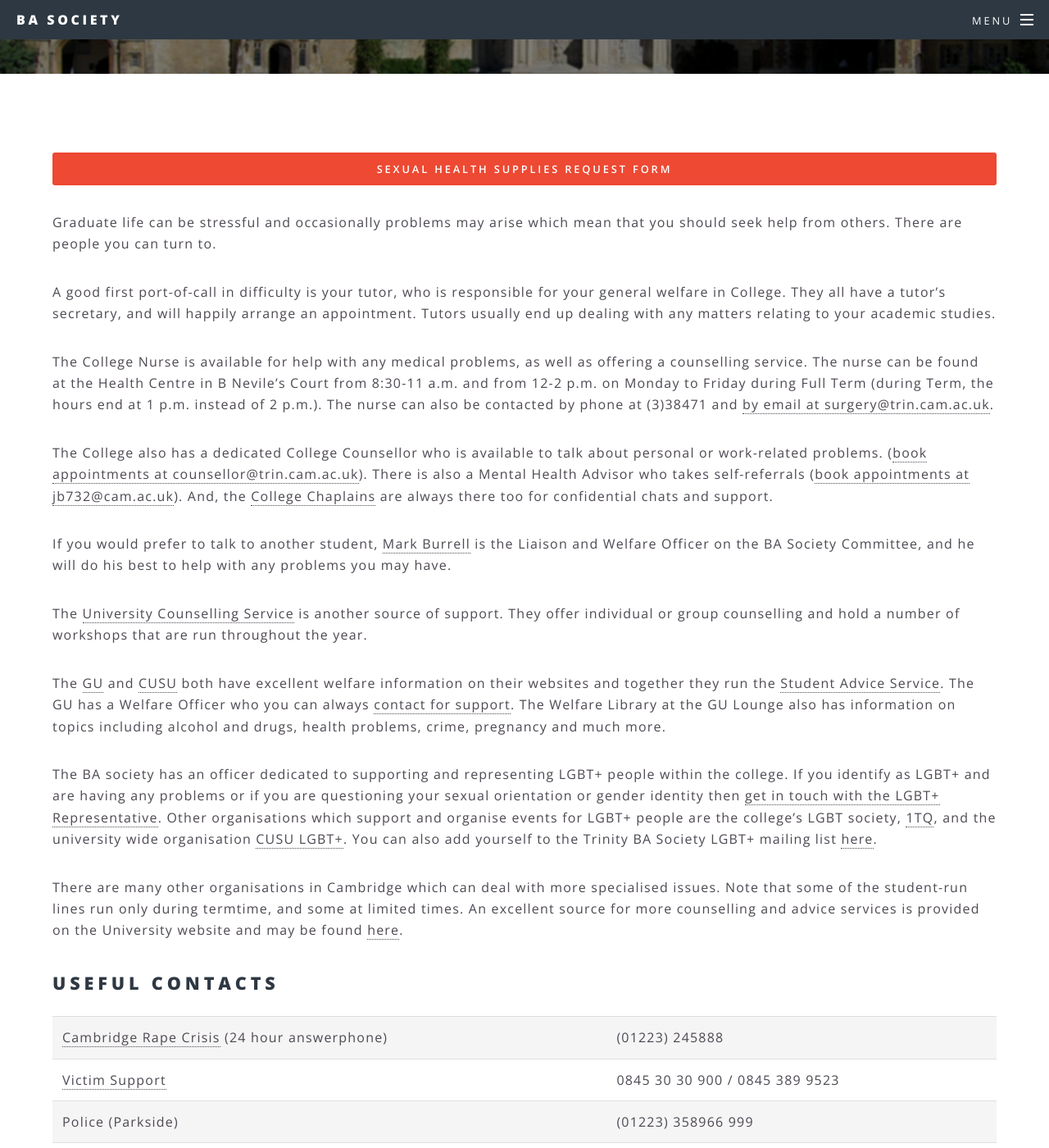
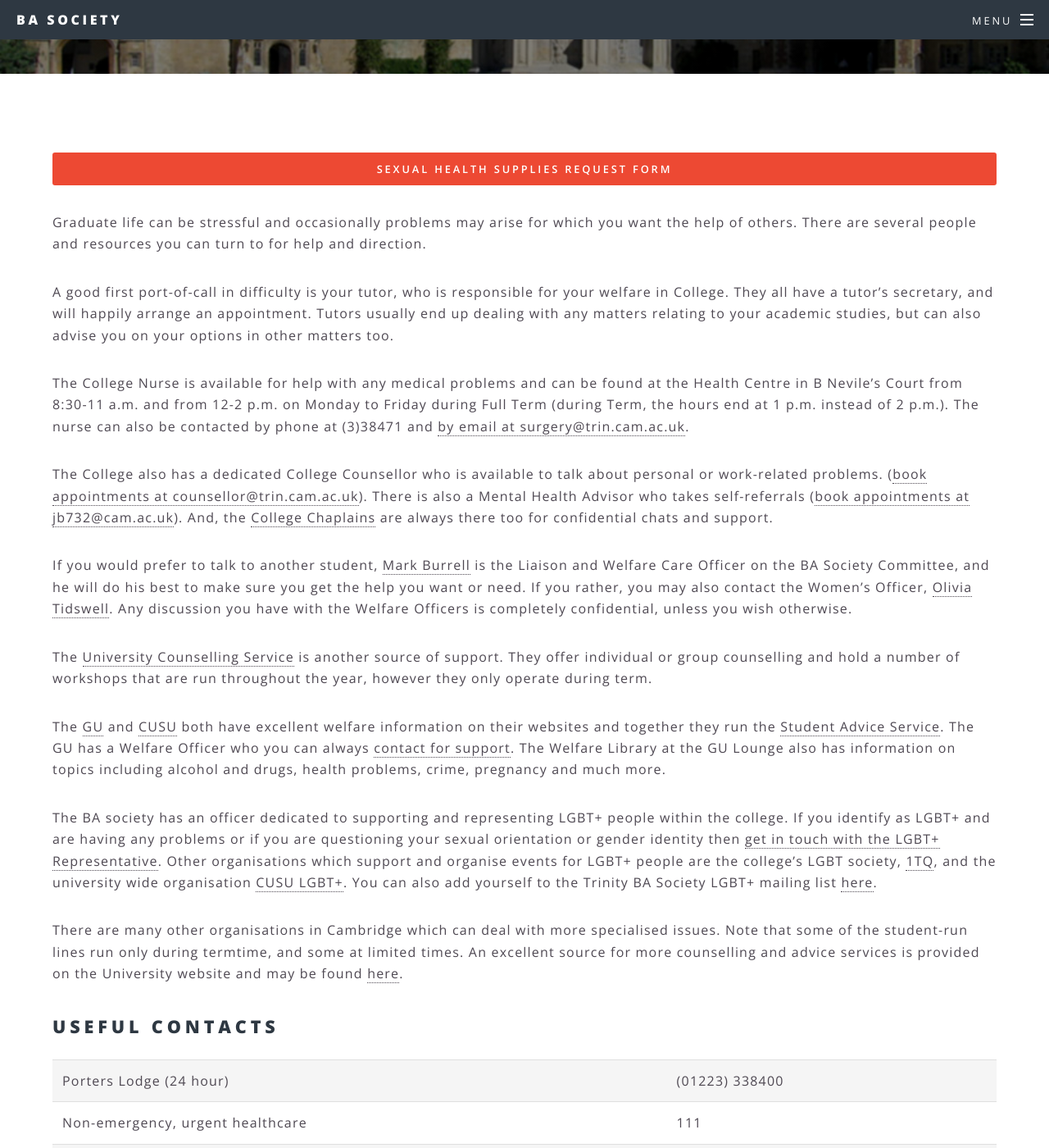
Before and after one commit to TrinityBASociety/trinitybasociety.github.io, a Jekyll site: the page built from welfare/index.md, in a window 1280 px wide and 1400 px high, scrolled down 263 px. Shown: the whole window at 82% size. Built offline with Jekyll 4.4.1, drawn with Linux system fonts in a browser that asks for light colours; some of the changed text lies outside the part shown.

Commit message:
Add Mark's changes for welfare page

```diff
--- a/welfare/index.md
+++ b/welfare/index.md
@@ -14,17 +14,17 @@ order: 6
 	</div>
 </div>
 
-Graduate life can be stressful and occasionally problems may arise which mean that you should seek help from others. There are people you can turn to.
+Graduate life can be stressful and occasionally problems may arise for which you want the help of others. There are several people and resources you can turn to for help and direction.
 
-A good first port-of-call in difficulty is your tutor, who is responsible for your general welfare in College. They all have a tutor's secretary, and will happily arrange an appointment. Tutors usually end up dealing with any matters relating to your academic studies.
+A good first port-of-call in difficulty is your tutor, who is responsible for your welfare in College. They all have a tutor's secretary, and will happily arrange an appointment. Tutors usually end up dealing with any matters relating to your academic studies, but can also advise you on your options in other matters too.
 
-The College Nurse is available for help with any medical problems, as well as offering a counselling service. The nurse can be found at the Health Centre in B Nevile's Court from 8:30-11 a.m. and from 12-2 p.m. on Monday to Friday during Full Term (during Term, the hours end at 1 p.m. instead of 2 p.m.). The nurse can also be contacted by phone at (3)38471 and [by email at surgery@trin.cam.ac.uk](mailto:surgery@trin.cam.ac.uk).
+The College Nurse is available for help with any medical problems and  can be found at the Health Centre in B Nevile's Court from 8:30-11 a.m. and from 12-2 p.m. on Monday to Friday during Full Term (during Term, the hours end at 1 p.m. instead of 2 p.m.). The nurse can also be contacted by phone at (3)38471 and [by email at surgery@trin.cam.ac.uk](mailto:surgery@trin.cam.ac.uk).
 
 The College also has a dedicated College Counsellor who is available to talk about personal or work-related problems. ([book appointments at counsellor@trin.cam.ac.uk](mailto:counsellor@trin.cam.ac.uk)). There is also a Mental Health Advisor who takes self-referrals ([book appointments at jb732@cam.ac.uk](mailto:jb732@cam.ac.uk)). And, the [College Chaplains](http://trinitycollegechapel.com/whos-who/) are always there too for confidential chats and support.
 
-If you would prefer to talk to another student, [Mark Burrell](mailto:ba.liaison@trin.cam.ac.uk) is the Liaison and Welfare Officer on the BA Society Committee, and he will do his best to help with any problems you may have.
+If you would prefer to talk to another student, [Mark Burrell](mailto:ba.liaison@trin.cam.ac.uk) is the Liaison and Welfare Care Officer on the BA Society Committee, and he will do his best to make sure you get the help you want or need. If you rather, you may also contact the Women's Officer, [Olivia Tidswell](mailto:ba.women@trin.cam.ac.uk). Any discussion you have with the Welfare Officers is completely confidential, unless you wish otherwise.
 
-The [University Counselling Service](http://www.counselling.cam.ac.uk/) is another source of support. They offer individual or group counselling and hold a number of workshops that are run throughout the year.
+The [University Counselling Service](http://www.counselling.cam.ac.uk/) is another source of support. They offer individual or group counselling and hold a number of workshops that are run throughout the year, however they only operate during term.
 
 The [GU](http://www.gradunion.cam.ac.uk/facilities/support/#studentsupport) and [CUSU](http://www.cusu.cam.ac.uk/welfare/) both have excellent welfare information on their websites and together they run the [Student Advice Service](mailto:advice@camstudentadvice.co.uk). The GU has a Welfare Officer who you can always [contact for support](mailto:welfare@gradunion.cam.ac.uk). The Welfare Library at the GU Lounge also has information on topics including alcohol and drugs, health problems, crime, pregnancy and much more.
 
@@ -36,15 +36,18 @@ There are many other organisations in Cambridge which can deal with more special
 ## Useful contacts
 
 | ------------------------------------------------------------------------------------------------------------------------ | :----------------------------: |
+| Porters Lodge (24 hour)                                                                                                  | (01223) 338400                 |
+| Non-emergency, urgent healthcare                                                                                         | 111                            |
 | [Cambridge Rape Crisis](http://www.cambridgerapecrisis.co.uk/) (24 hour answerphone)                                     | (01223) 245888                 |
 | [Victim Support](http://www.victimsupport.org/)                                                                          | 0845 30 30 900 / 0845 389 9523 |
-| Police (Parkside)                                                                                                        | (01223) 358966 999             |
+| Police (Parkside, non-emergency)                                                                                         | (01223) 358966                 |
 | [Panther Taxis](http://www.panthertaxis.co.uk/) (can request female driver)                                              | (01223) 715715                 |
 | Drinkline (National alcoholic helpline)                                                                                  | 0800 917 8282 (freephone)      |
 | [Alcoholics Anonymous](http://www.alcoholics-anonymous.org.uk/) (24 hour helpline)                                       | 0845 7697555                   |
 | The Bridge Project (Drugs advice centre)                                                                                 | (01223) 214614                 |
 | [beat](http://www.b-eat.co.uk/) (Eating disorders association)                                                           | 0845 634 1414 / 0845 634 7650  |
-| [The Laurels](http://www.sexualhealthcambs.nhs.uk/info_laurels.php) (Family Planning Clinic)                             | 08456 505152                   |
+| [The Lime Tree Clinic](http://www.icash.nhs.uk/where-to-go/lime-tree-clinic-cambridge) (Sexual Health Clinic)            | 0300 300 3030                  |
+| [The Laurels](http://www.sexualhealthcambs.nhs.uk/info_laurels.php) (Alternative Sexual Health/Family Planning Clinic)   | 08456 505152                   |
 | [Sexual Health Cambridgeshire](http://www.sexualhealthcambs.nhs.uk/)                                                     |                                |
 | [Sexual Health Advice Centre](http://www.cuh.org.uk/addenbrookes/services/clinical/shac/shac_index.html)                 | (01223) 217774                 |
 | [Addenbrooke's Hospital](http://www.addenbrookes.org.uk/)                                                                | (01223) 245151                 |
```
